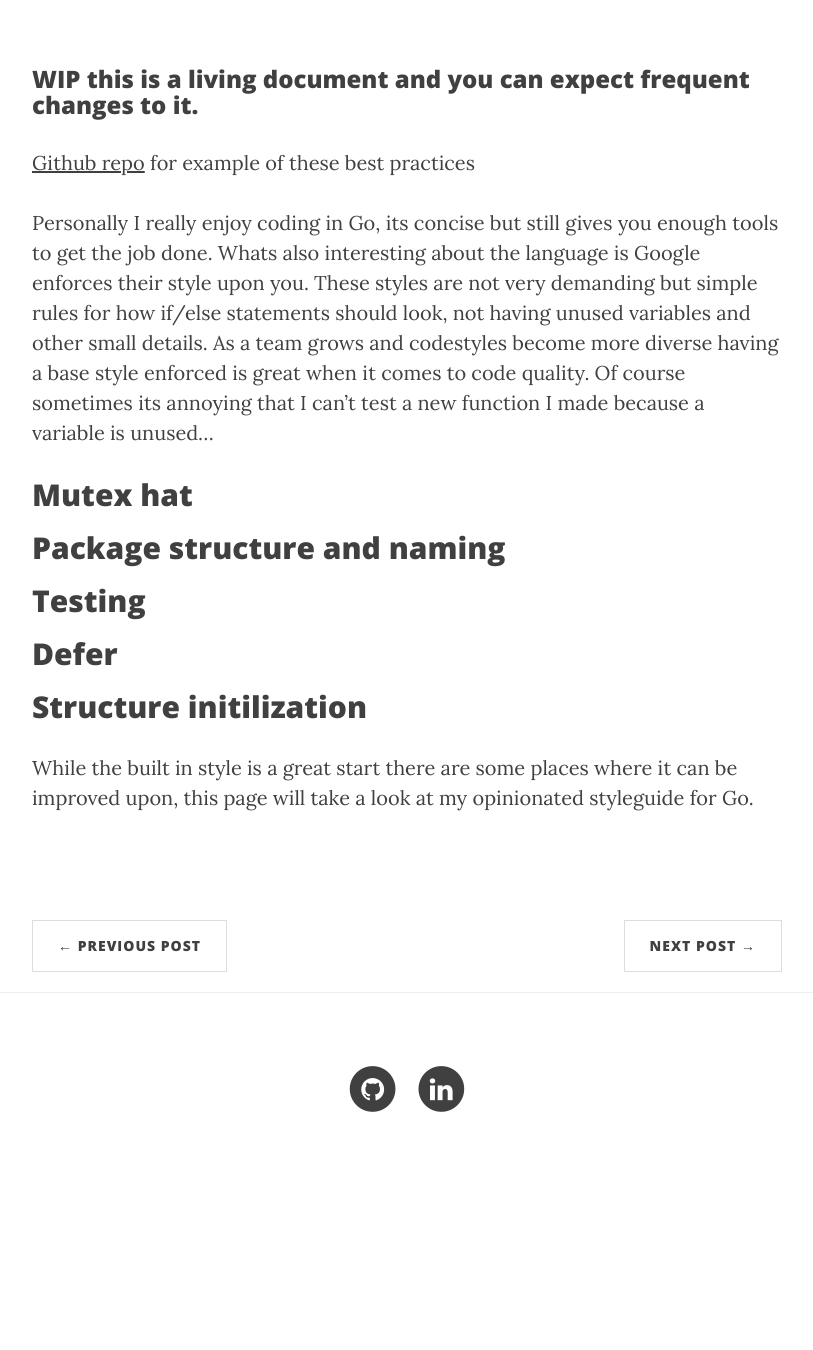
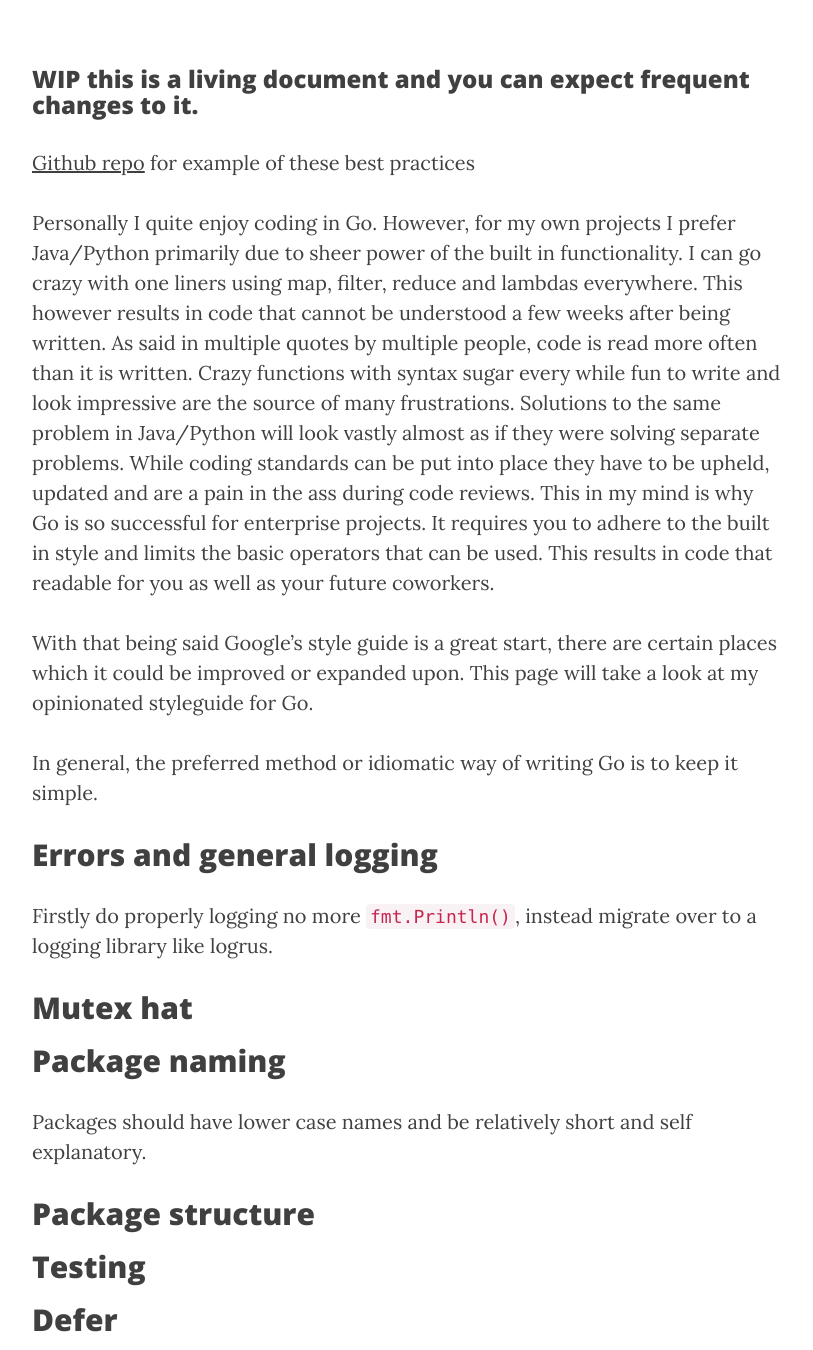
Before and after one commit to kwojcicki/kwojcicki.github.io, a Jekyll site: the page built from _posts/2018-01-15-IDIOMATIC-GO.md, in a window 1280 px wide and 1400 px high, scrolled down 494 px, cut to the strip 50-1400 px from the top of the window. Shown: the whole strip, without its empty margins (233-1046 px from the left). Built offline with Jekyll 4.4.1, drawn with Linux system fonts in a browser that asks for light colours; nearby versions of some CDN libraries; before the commit the page ends 1756 px from its top, so only the background shows below that; some of the changed text lies outside the part shown.

Commit message:
idiomatic go

````diff
--- a/_posts/2018-01-15-IDIOMATIC-GO.md
+++ b/_posts/2018-01-15-IDIOMATIC-GO.md
@@ -13,16 +13,40 @@ tags: [ Go ]
 
 [Github repo](https://github.com/kwojcicki/go-hello-skeleton) for example of these best practices
 
-Personally I really enjoy coding in Go, its concise but still gives you enough tools to get the job done. Whats also interesting about the language is Google enforces their style upon you. These styles are not very demanding but simple rules for how if/else statements should look, not having unused variables and other small details. As a team grows and codestyles become more diverse having a base style enforced is great when it comes to code quality. Of course sometimes its annoying that I can't test a new function I made because a variable is unused...
+Personally I quite enjoy coding in Go. However, for my own projects I prefer Java/Python primarily due to sheer power of the built in functionality. I can go crazy with one liners using map, filter, reduce and lambdas everywhere. This however results in code that cannot be understood a few weeks after being written. As said in multiple quotes by multiple people, code is read more often than it is written. Crazy functions with syntax sugar every while fun to write and look impressive are the source of many frustrations. Solutions to the same problem in Java/Python will look vastly almost as if they were solving separate problems. While coding standards can be put into place they have to be upheld, updated and are a pain in the ass during code reviews. This in my mind is why Go is so successful for enterprise projects. It requires you to adhere to the built in style and limits the basic operators that can be used. This results in code that readable for you as well as your future coworkers.
+
+With that being said Google's style guide is a great start, there are certain places which it could be improved or expanded upon. This page will take a look at my opinionated styleguide for Go.
+
+In general, the preferred method or idiomatic way of writing Go is to keep it simple.
+
+## Errors and general logging
+
+Firstly do properly logging no more ```fmt.Println()```, instead migrate over to a logging library like logrus.
 
 ## Mutex hat
 
-## Package structure and naming
+## Package naming
+
+Packages should have lower case names and be relatively short and self explanatory.
+
+## Package structure
 
 ## Testing
 
 ## Defer
 
-## Structure initilization
+While defer is super helpful and often times the most intuitive tool you have to solve a problem, in my experience it is also the cause of many difficult bugs to catch.
 
-While the built in style is a great start there are some places where it can be improved upon, this page will take a look at my opinionated styleguide for Go.
+Proper usage of defer can be challenging and there are [many gotchas](https://blog.learngoprogramming.com/5-gotchas-of-defer-in-go-golang-part-ii-cc550f6ad9aa)
+
+In addition for small performance gains consider removing defer when used for trivial cases such as the following:
+
+```
+func getCat(id int) (cat){
+	mutex.Lock()
+	defer mutex.Unlock()
+	return cats[id]
+}
+```
+
+## Structure initialization
````
